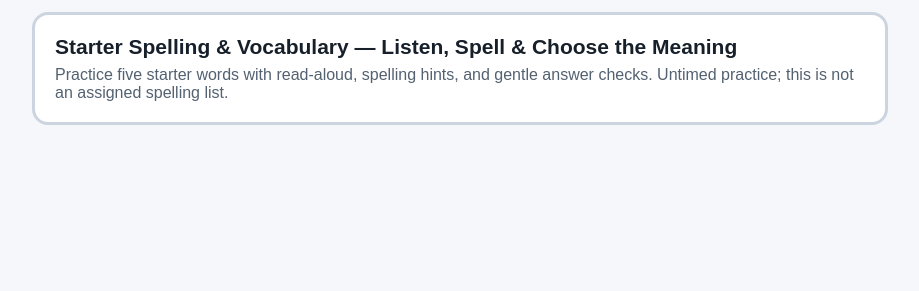
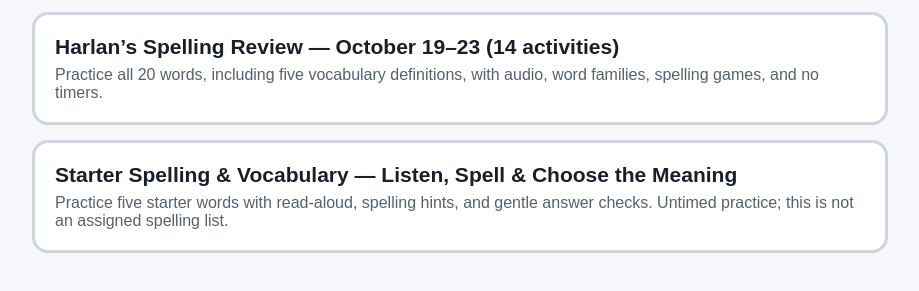
Before and after one commit to leahfphone/Harlan-School, a plain HTML site: page spelling-vocabulary.html in a window 1280 px wide. Shown: the part 141-432 px from the top of the page, without its empty margins (180-1099 px from the left). Drawn offline with Linux system fonts and the light colour scheme.

Commit message:
Link Harlan October 19 spelling review in learning hub

```diff
--- a/spelling-vocabulary.html
+++ b/spelling-vocabulary.html
@@ -6,4 +6,4 @@ header{text-align:center;padding:20px 10px}h1{font-size:32px;margin-bottom:8px}.
 .card:hover,.card:focus{border-color:#53677e;outline:none}.back{display:inline-block;background:white;border:2px solid #b9c3cf;border-radius:10px;padding:11px 14px;font-weight:bold;margin-bottom:14px}
 .activity{display:block;background:white;border:3px solid #cbd4df;border-radius:16px;padding:20px;margin:15px 0}.activity strong{font-size:21px}.activity span{display:block;margin-top:7px;color:#536170;font-size:16px}
 @media(max-width:650px){main{padding:14px}.grid{grid-template-columns:1fr}.card{min-height:95px;font-size:22px}h1{font-size:28px}}</style></head><body><main><a class="back" href="language.html">← Language</a><h1>Spelling & Vocabulary</h1>
-    <a class="activity" href="spelling-vocabulary-starter.html"><strong>Starter Spelling &amp; Vocabulary — Listen, Spell &amp; Choose the Meaning</strong><span>Practice five starter words with read-aloud, spelling hints, and gentle answer checks. Untimed practice; this is not an assigned spelling list.</span></a></main></body></html>
+    <a class="activity" href="harlan-spelling-october-19-23-2026.html"><strong>Harlan’s Spelling Review — October 19–23 (14 activities)</strong><span>Practice all 20 words, including five vocabulary definitions, with audio, word families, spelling games, and no timers.</span></a><a class="activity" href="spelling-vocabulary-starter.html"><strong>Starter Spelling &amp; Vocabulary — Listen, Spell &amp; Choose the Meaning</strong><span>Practice five starter words with read-aloud, spelling hints, and gentle answer checks. Untimed practice; this is not an assigned spelling list.</span></a></main></body></html>
```
